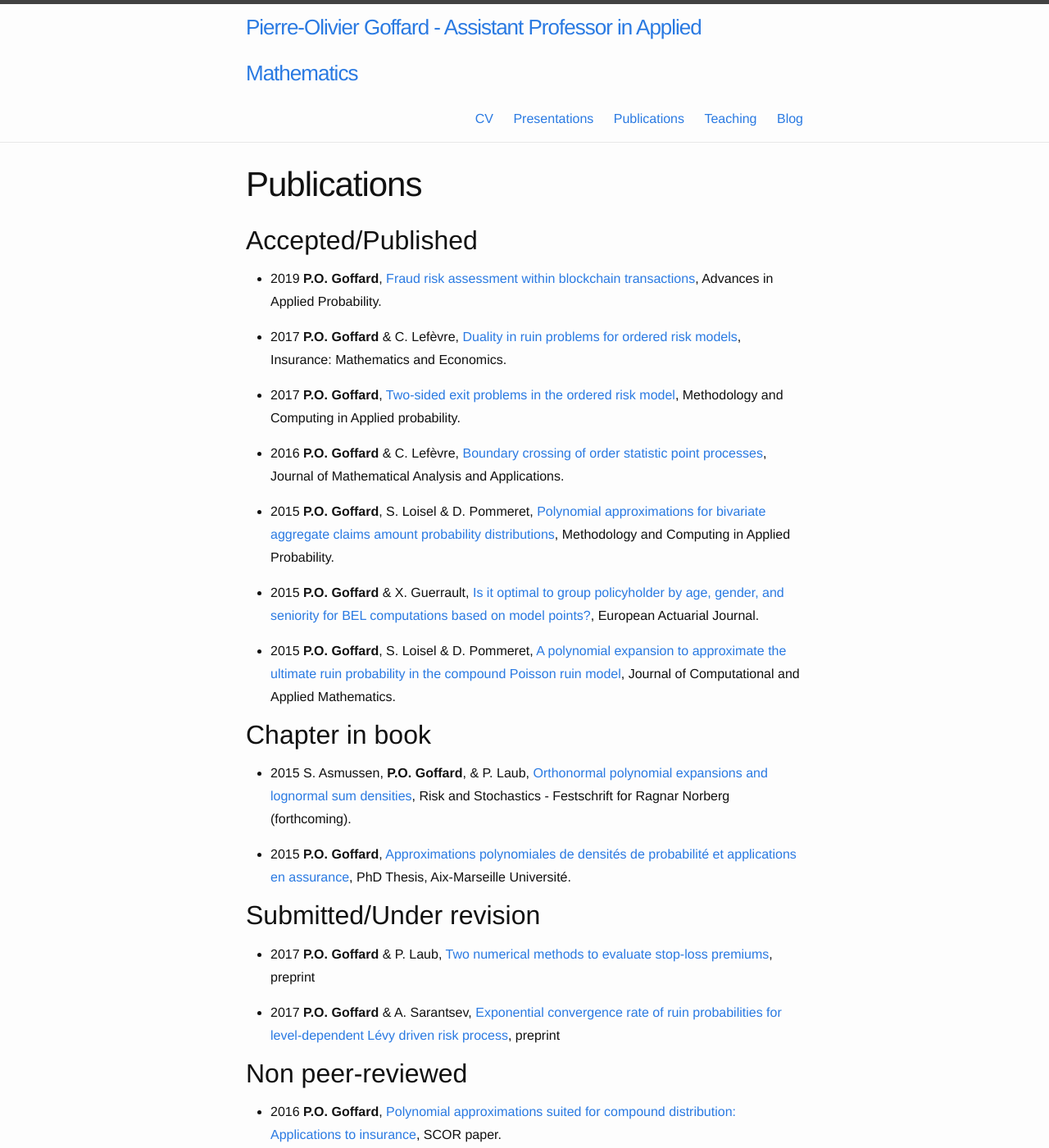
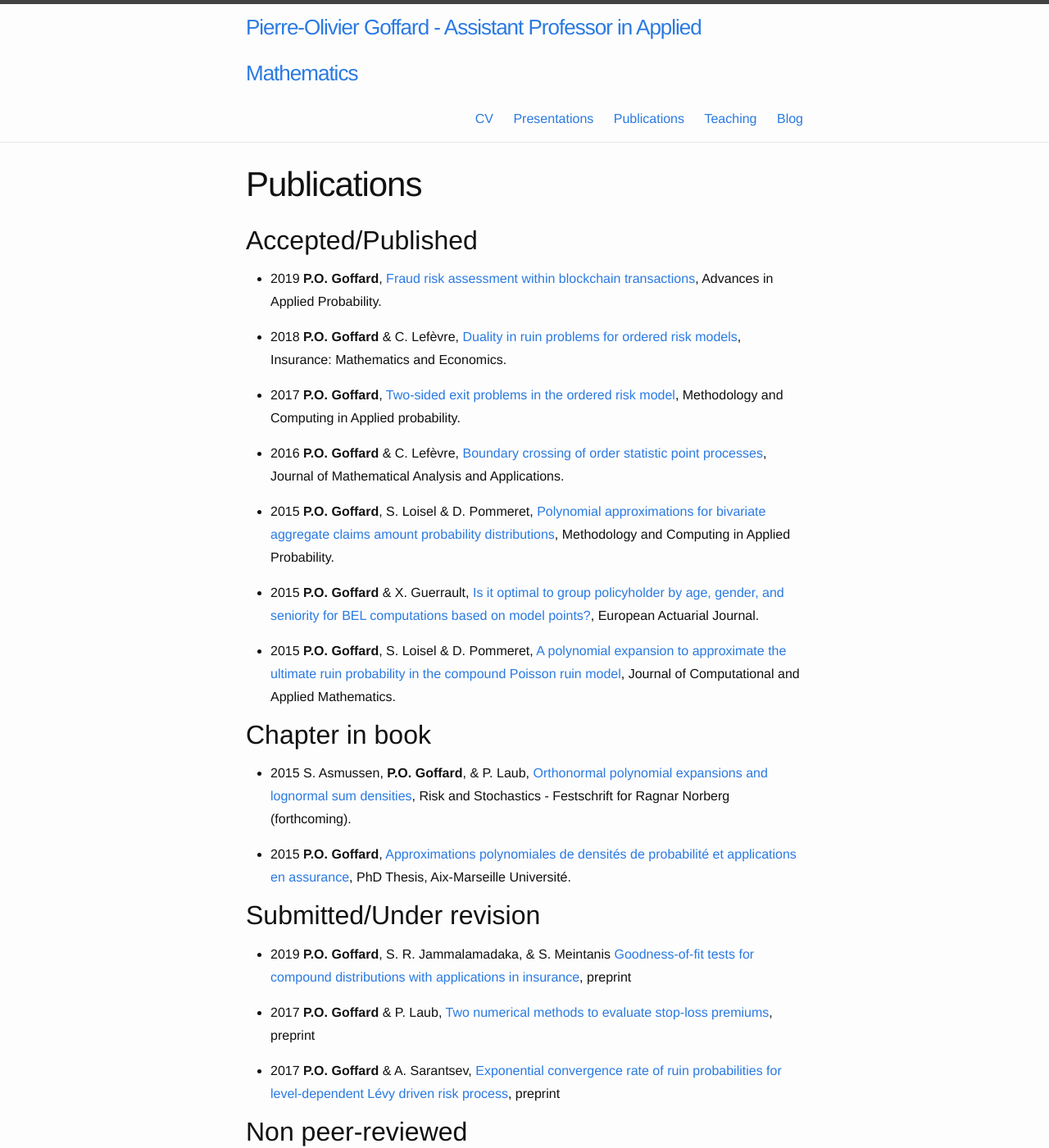
Before and after one commit to LaGauffre/LaGauffre.github.io, a Jekyll site: the page built from Publications.md, in a window 1280 px wide and 1400 px high. Shown: the whole window at 82% size. Built offline with Jekyll 4.4.1, drawn with Linux system fonts in a browser that asks for light colours; nearby versions of some CDN libraries; some web fonts are replaced.

Commit message:
update publi

```diff
--- a/Publications.md
+++ b/Publications.md
@@ -8,7 +8,7 @@ permalink: /Publi/
 
 * 2019 **P.O. Goffard**, [Fraud risk assessment within blockchain transactions](/Publications/Fraud_Risk_Assessment_Blockchain_APT.pdf), Advances in Applied Probability.
 
-* 2017 **P.O. Goffard** & C. Lefèvre, [Duality in ruin problems for ordered risk models](/Publications/GoffardLefevreOrderedDualRiskModel.pdf), Insurance: Mathematics and Economics.
+* 2018 **P.O. Goffard** & C. Lefèvre, [Duality in ruin problems for ordered risk models](/Publications/GoffardLefevreOrderedDualRiskModel.pdf), Insurance: Mathematics and Economics.
 
 * 2017 **P.O. Goffard**, [Two-sided exit problems in the ordered risk model](/Publications/Goffard_FirstExitTime_Rg.pdf), Methodology and Computing in Applied probability.
 
@@ -27,6 +27,8 @@ permalink: /Publi/
 
 ## Submitted/Under revision
 
+* 2019 **P.O. Goffard**, S. R. Jammalamadaka, & S. Meintanis [Goodness-of-fit tests for compound distributions with applications in insurance](/Publications/GOF_Compound_Distribution_Goffard_Jammalamadaka_Meintanis.pdf), preprint
+
 * 2017 **P.O. Goffard** & P. Laub, [Two numerical methods to evaluate stop-loss premiums](/Publications/GoffardLaub_PolynomialApproximationCompoundDistribution.pdf), preprint
 
 * 2017 **P.O. Goffard** & A. Sarantsev, [Exponential convergence rate of ruin probabilities for level-dependent Lévy driven risk process](/Publications/GoffardSarantsevExponentialRateRuinProbabilities.pdf), preprint
```
Also changed, not shown: 1 other file.
